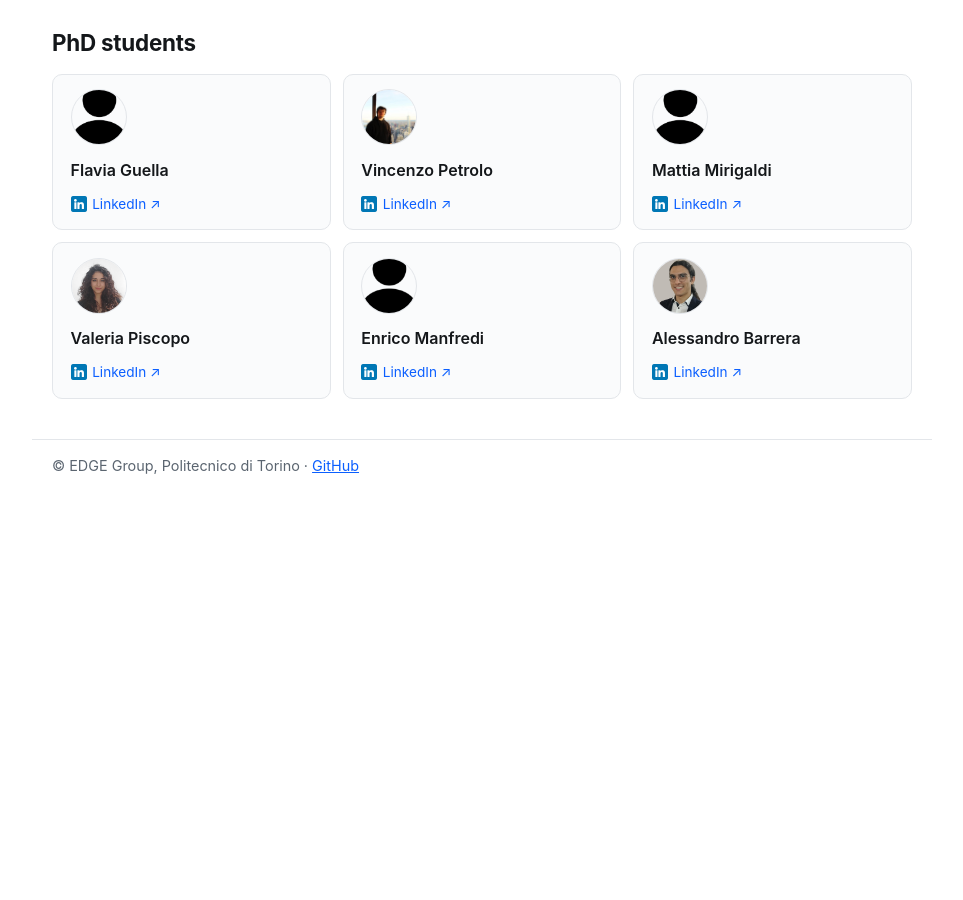
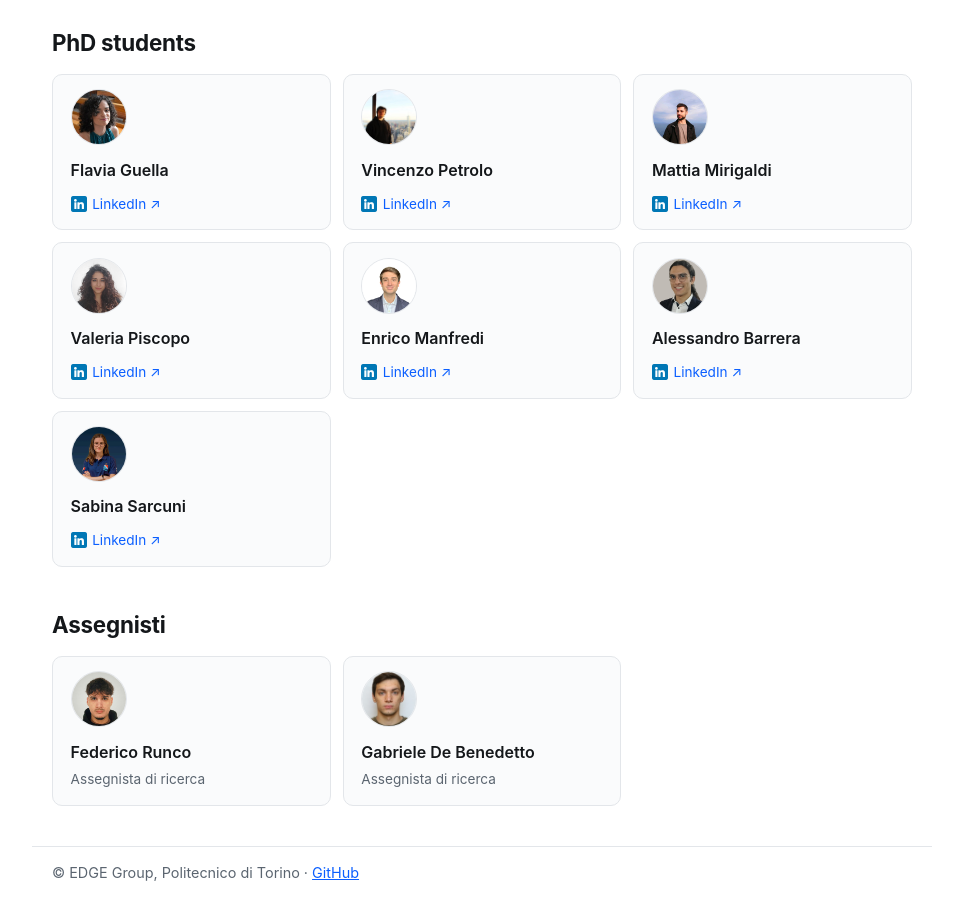
Before and after one commit to edge-group-polito/edge-group-polito.github.io, a Jekyll site: the page built from people.md, in a window 1280 px wide and 900 px high, scrolled down 712 px. Shown: the whole window, without its empty margins (158-1121 px from the left). Built offline with Jekyll 4.4.1, drawn with Linux system fonts in a browser that asks for light colours; before the commit the page ends 1204 px from its top, so only the background shows below that.

Commit message:
new people

```diff
--- a/people.md
+++ b/people.md
@@ -40,7 +40,7 @@ permalink: /people/
 
 <ul class="people">
   <li class="person">
-    <img class="person-photo" src="/photo/people/omino.png" alt="Flavia Guella">
+    <img class="person-photo" src="/photo/people/flavia.jpeg" alt="Flavia Guella">
     <span class="person-name">Flavia Guella</span>
     <a class="person-link" href="https://www.linkedin.com/in/flavia-guella-1512242bb/?locale=en" target="_blank" rel="noopener"><img src="/assets/img/linkedin.png" alt="" class="linkedin-icon"> LinkedIn ↗</a>
   </li>
@@ -50,7 +50,7 @@ permalink: /people/
     <a class="person-link" href="https://www.linkedin.com/in/vincenzo-petrolo-160369175/" target="_blank" rel="noopener"><img src="/assets/img/linkedin.png" alt="" class="linkedin-icon"> LinkedIn ↗</a>
   </li>
   <li class="person">
-    <img class="person-photo" src="/photo/people/omino.png" alt="Mattia Mirigaldi">
+    <img class="person-photo" src="/photo/people/mattia.jpeg" alt="Mattia Mirigaldi">
     <span class="person-name">Mattia Mirigaldi</span>
     <a class="person-link" href="https://www.linkedin.com/in/mattia-mirigaldi-8109b9201/" target="_blank" rel="noopener"><img src="/assets/img/linkedin.png" alt="" class="linkedin-icon"> LinkedIn ↗</a>
   </li>
@@ -60,7 +60,7 @@ permalink: /people/
     <a class="person-link" href="https://www.linkedin.com/in/valeria-piscopo-4aa88b256/" target="_blank" rel="noopener"><img src="/assets/img/linkedin.png" alt="" class="linkedin-icon"> LinkedIn ↗</a>
   </li>
   <li class="person">
-    <img class="person-photo" src="/photo/people/omino.png" alt="Enrico Manfredi">
+    <img class="person-photo" src="/photo/people/enrico.jpeg" alt="Enrico Manfredi">
     <span class="person-name">Enrico Manfredi</span>
     <a class="person-link" href="https://www.linkedin.com/in/enrico-manfredi-662a10357/" target="_blank" rel="noopener"><img src="/assets/img/linkedin.png" alt="" class="linkedin-icon"> LinkedIn ↗</a>
   </li>
@@ -69,4 +69,24 @@ permalink: /people/
     <span class="person-name">Alessandro Barrera</span>
     <a class="person-link" href="https://www.linkedin.com/in/alessandro-barrera-584478275/" target="_blank" rel="noopener"><img src="/assets/img/linkedin.png" alt="" class="linkedin-icon"> LinkedIn ↗</a>
   </li>
+  <li class="person">
+    <img class="person-photo" src="/photo/people/sabina.jpeg" alt="Sabina Sarcuni">
+    <span class="person-name">Sabina Sarcuni</span>
+    <a class="person-link" href="https://www.linkedin.com/in/sabina-sarcuni/?skipRedirect=true&amp;contentTrackingId=JneDr%2FzWRuWE3ULnKoaG7g%3D%3D&amp;viewName=premium-nav-upsell-text&amp;upsellOrderOrigin=Tracking%3Av1%3Apremium_nav_upsell_text%3ANav%3AIn-Product" target="_blank" rel="noopener"><img src="/assets/img/linkedin.png" alt="" class="linkedin-icon"> LinkedIn ↗</a>
+  </li>
 </ul>
+
+## Assegnisti
+
+<ul class="people">
+  <li class="person">
+    <img class="person-photo" src="/photo/people/federico.jpeg" alt="Federico Runco">
+    <span class="person-name">Federico Runco</span>
+    <span class="person-role">Assegnista di ricerca</span>
+  </li>
+  <li class="person">
+    <img class="person-photo" src="/photo/people/gabriele.jpeg" alt="Gabriele De Benedetto">
+    <span class="person-name">Gabriele De Benedetto</span>
+    <span class="person-role">Assegnista di ricerca</span>
+  </li>
+</ul>
```
Also changed, not shown: photo/people/enrico.jpeg (added), photo/people/federico.jpeg (added), photo/people/flavia.jpeg (added), photo/people/gabriele.jpeg (added), photo/people/mattia.jpeg (added), photo/people/sabina.jpeg (added).
